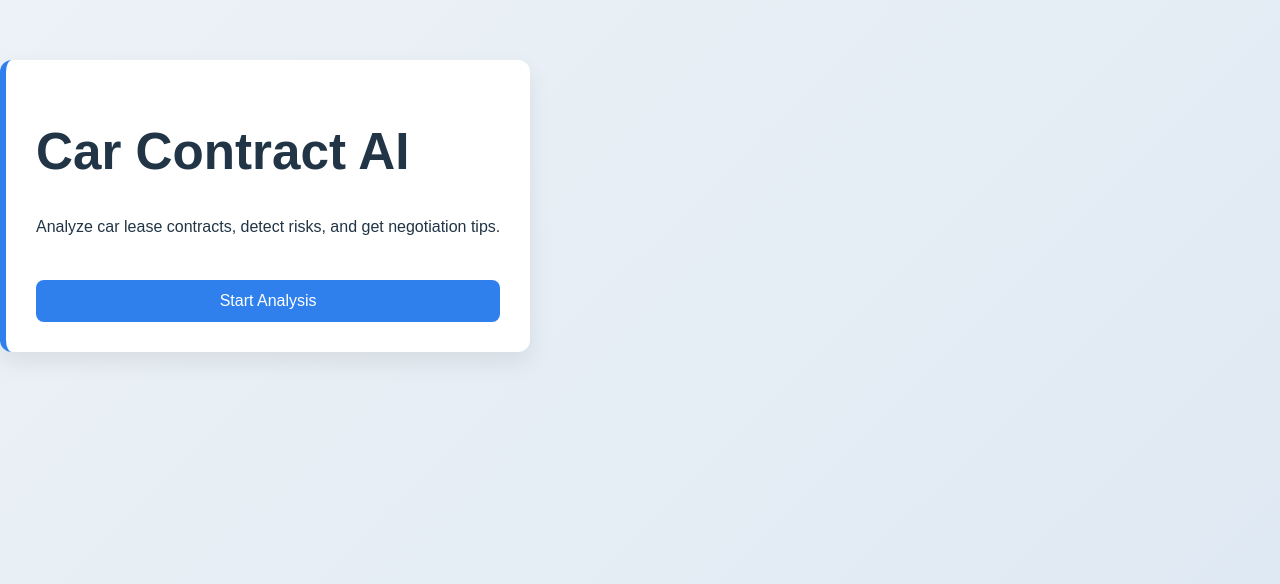
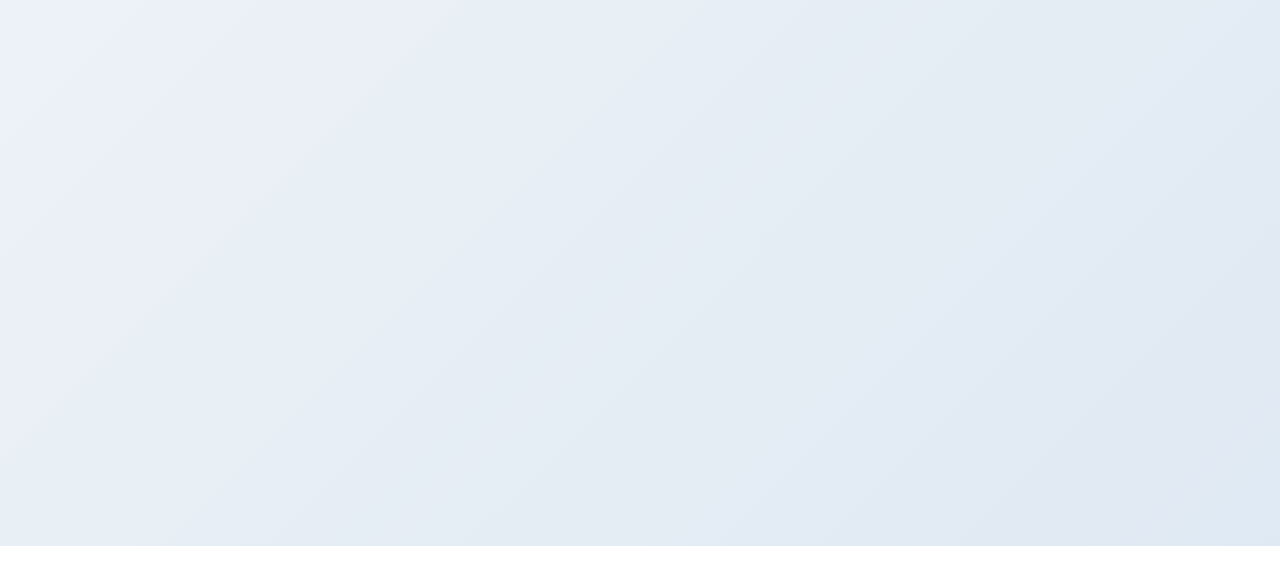
Before and after one commit to aalokhya/car-contract-ai, a React (Vite) app in the folder frontend/car-ai-web/: page / in a window 1280 px wide. Shown: the part 254-838 px from the top of the page. After the commit the page ends 800 px from the top, so only its background shows below. Built offline with nearby package versions, Linux system fonts and the light colour scheme.

Commit message:
Fix import and route case sensitivity in App.jsx

```diff
--- a/frontend/car-ai-web/src/App.jsx
+++ b/frontend/car-ai-web/src/App.jsx
@@ -1,5 +1,6 @@
 import { BrowserRouter, Routes, Route } from "react-router-dom";
-import Home from "./pages/home";
+import Home from "./pages/home.jsx";
+
 import Upload from "./pages/Upload";
 import Result from "./pages/Result";
 
@@ -7,7 +8,7 @@ function App() {
   return (
     <BrowserRouter>
       <Routes>
-        <Route path="/" element={<Home />} />
+        <Route path="/" element={<home />} />
         <Route path="/upload" element={<Upload />} />
         <Route path="/result/:id" element={<Result />} />
       </Routes>
```
